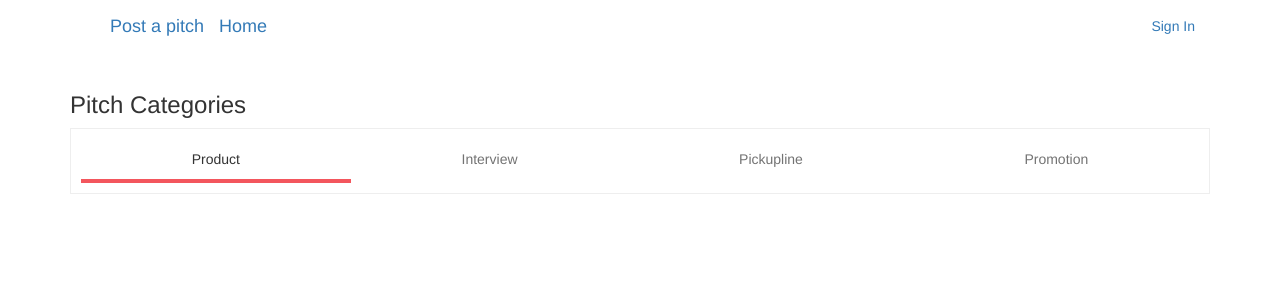
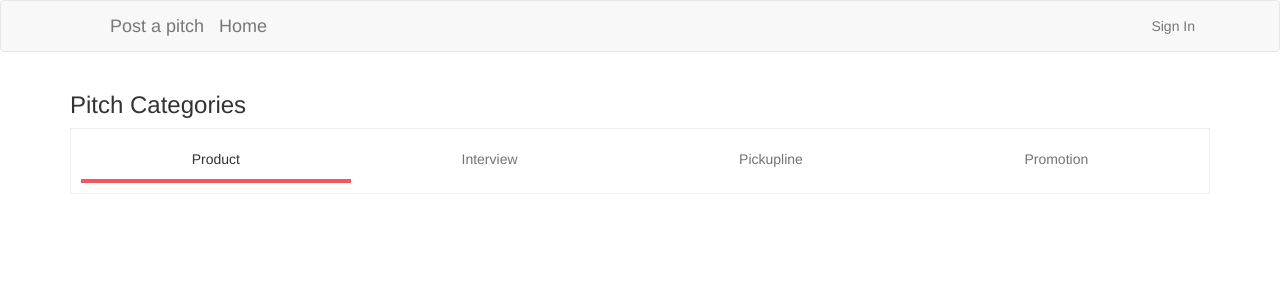
Before and after one commit to bryomajor/the-last-pitch, a Flask app: page / in a window 1280 px wide. Shown: the top 300 px of the page. Run offline with Flask 2, Linux system fonts and the light colour scheme; data that the repository does not hold is empty; some libraries are stand-ins or nearby versions.

Commit message:
Style the navbar and link post a pitch

```diff
--- a/app/templates/navbar.html
+++ b/app/templates/navbar.html
@@ -1,4 +1,4 @@
-<div class="navbar navbar-light" role="navigation">
+<div class="navbar navbar-default" role="navigation">
     <div class="container">
         <div class="navbar-header">
             <button type="button" class="navbar-toggle" data-toggle="collapse" data-target=".navbar-collapse">
@@ -8,7 +8,7 @@
                 <span class="icon-bar"></span>
             </button>
             <ul>
-                <a href="" class="navbar-brand">Post a pitch</a>
+                <a href="/pitches/new/" class="navbar-brand">Post a pitch</a>
             </ul>
         </div>
         <div class="navbar-nav">
```
